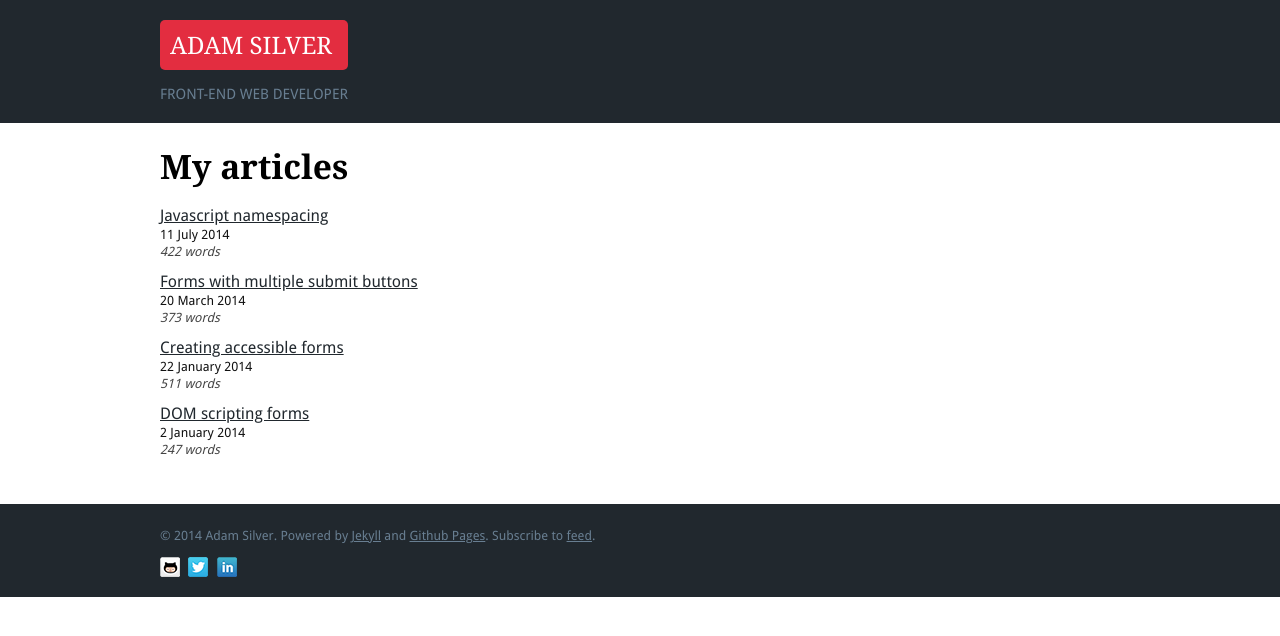
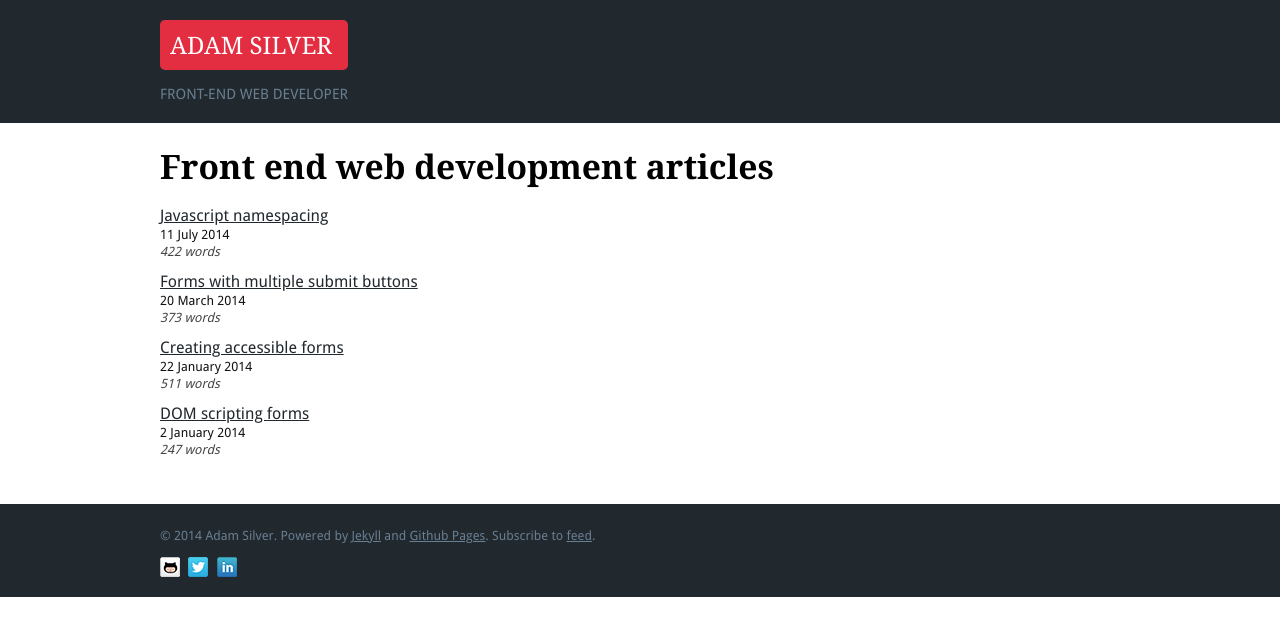
Before and after one commit to adamsilver/adamsilver.io-jekyll, a Jekyll site: the page built from index.md, in a window 1280 px wide. Shown: the top 636 px of the page. Built offline with Jekyll 4.4.1, drawn with Linux system fonts in a browser that asks for light colours; Markdown is read by kramdown in place of the engine named in the settings.

Commit message:
fixed up org

```diff
--- /dev/null
+++ b/_includes/footer.html
@@ -0,0 +1,10 @@
+<div id="footer">
+    <div id="footerInner">
+        <p>&copy; 2014 Adam Silver. Powered by <a href="http://jekyllrb.com/">Jekyll</a> and <a href="http://pages.github.com/">Github Pages</a>. Subscribe to <a href="http://feeds.feedburner.com/adamsilver">feed</a>. </p>
+        <p class="social">
+            <a href="http://www.github.com/adamsilver/"><img src="/img/icons/webicon-github-s.png" alt="Github"></a>
+            <a href="http://www.twitter.com/adambsilver/"><img src="/img/icons/webicon-twitter-s.png" alt="Twitter"></a>
+            <a href="http://uk.linkedin.com/in/adambsilver/"><img src="/img/icons/webicon-linkedin-s.png" alt="LinkedIn"></a>
+        </p>
+    </div>
+</div>
--- /dev/null
+++ b/_includes/header.html
@@ -0,0 +1,8 @@
+<div id="header">
+    <div id="headerInner">
+        <div id="logo">
+            <a href="/">Adam Silver</a>
+            <p class="tagLine">Front-end web developer</p>
+        </div>
+    </div>
+</div>
--- a/_layouts/default.html
+++ b/_layouts/default.html
@@ -4,7 +4,6 @@
 		<meta http-equiv="Content-Type" content="text/html;charset=utf-8">
 		<meta name="viewport" content="initial-scale=1.0">
 		<meta name="Author" content="Adam Silver">
-		<meta name="description" content="Adam Silver Blog">
 		<title>{{ site.name }}</title>
 		<link rel="stylesheet" href="/css/main.css" type="text/css" media="all">
 		<!--[if IE 6]><link rel="stylesheet" href="/css/ie6.css" type="text/css" media="all"><![endif]-->
@@ -19,32 +18,13 @@
 		  ga('send', 'pageview');
 		</script>
 	</head>
-	<body>
+	<body id="pgHome">
 		<div id="container">
-			<div id="header">
-				<div id="headerInner">
-					<div id="logo">
-						<a href="/">Adam Silver</a>
-						<p class="tagLine">Front-end web developer</p>
-					</div>
-				</div>
+            {% include header.html %}
+			<div id="content">
+				{{ content }}
 			</div>
-			<div id="content">
-				<div id="page_{{page.id}}">
-					{{ content }}
-				</div>
-			</div>
-			<div id="footer">
-				<div id="footerInner">
-					<p>&copy; 2014 Adam Silver. Powered by <a href="http://jekyllrb.com/">Jekyll</a> and <a href="http://pages.github.com/">Github Pages</a>. Subscribe to <a href="http://feeds.feedburner.com/adamsilver">feed</a>. </p>
-					<p class="social">
-						<a href="http://www.github.com/adamsilver/"><img src="/img/icons/webicon-github-s.png" alt="Github"></a>
-						<a href="http://www.twitter.com/adambsilver/"><img src="/img/icons/webicon-twitter-s.png" alt="Twitter"></a>
-						<a href="http://uk.linkedin.com/in/adambsilver/"><img src="/img/icons/webicon-linkedin-s.png" alt="LinkedIn"></a>
-					</p>
-				</div>
-			</div>
-
+            {% include footer.html %}
 		</div>
 	</body>
 </html>
--- a/css/main.css
+++ b/css/main.css
@@ -276,7 +276,7 @@ a:hover {
 	color: #444;
 }
 
-#page_home {
+#pgHome #content {
 	padding-top: 15px;
 }
 
--- a/index.md
+++ b/index.md
@@ -4,7 +4,7 @@
 id: home
 ---
 
-# My articles
+# Front end web development articles
 
 {% include articleList.html %}
 
```
Also changed, not shown: _layouts/post.html (+4 -26 lines).
